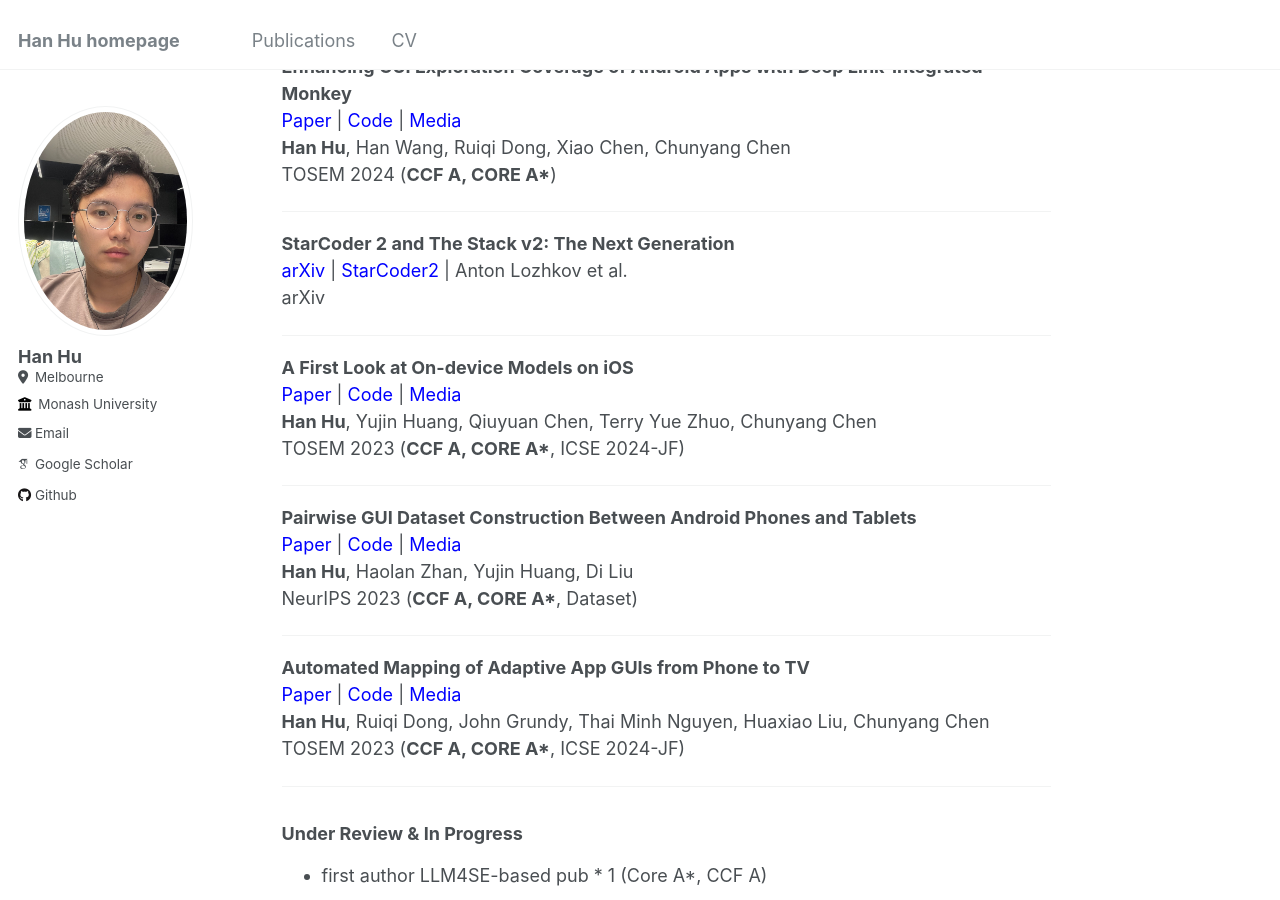
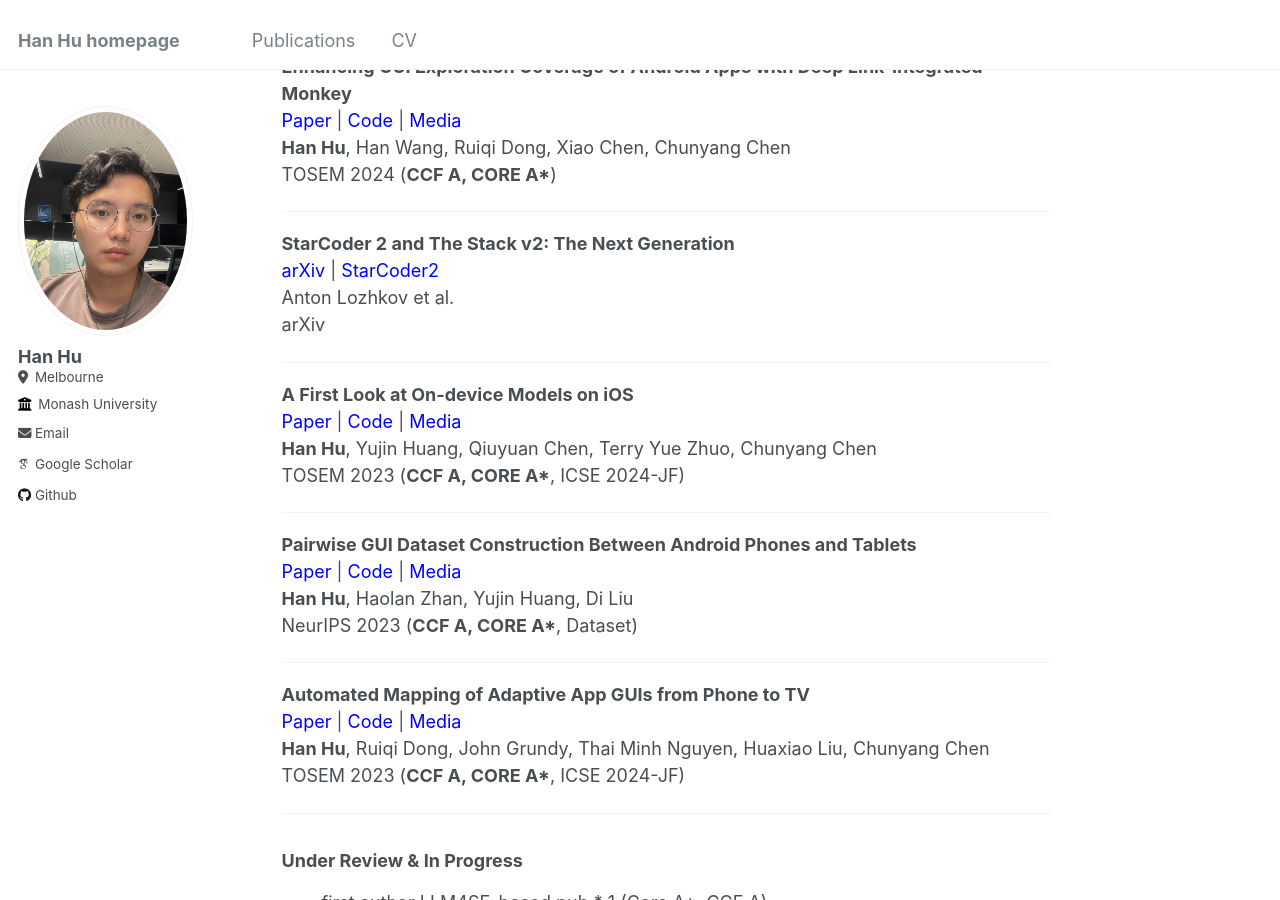
Before and after one commit to huhanGitHub/huhanGitHub.github.io, a Jekyll site: the page built from _pages/about.md, in a window 1280 px wide and 900 px high, scrolled down 1558 px. Built offline with Jekyll 4.4.1, drawn with Linux system fonts in a browser that asks for light colours; some web fonts are replaced.

Commit message:
Update about.md

```diff
--- a/_pages/about.md
+++ b/_pages/about.md
@@ -60,7 +60,7 @@ TOSEM 2024 (<strong>CCF A, CORE A*</strong>)
 
 **StarCoder 2 and The Stack v2: The Next Generation**<br>
 <a href="[https://dl.acm.org/doi/abs/10.1145/3664810](https://arxiv.org/abs/2402.19173)" style="text-decoration: none; color: blue;">arXiv</a> |
-<a href="[https://github.com/huhanGitHub/guidedExplore](https://github.com/bigcode-project/starcoder2)" style="text-decoration: none; color: blue;">StarCoder2</a> |
+<a href="[https://github.com/huhanGitHub/guidedExplore](https://github.com/bigcode-project/starcoder2)" style="text-decoration: none; color: blue;">StarCoder2</a> <br>
 Anton Lozhkov et al.<br>
 arXiv
 
```
